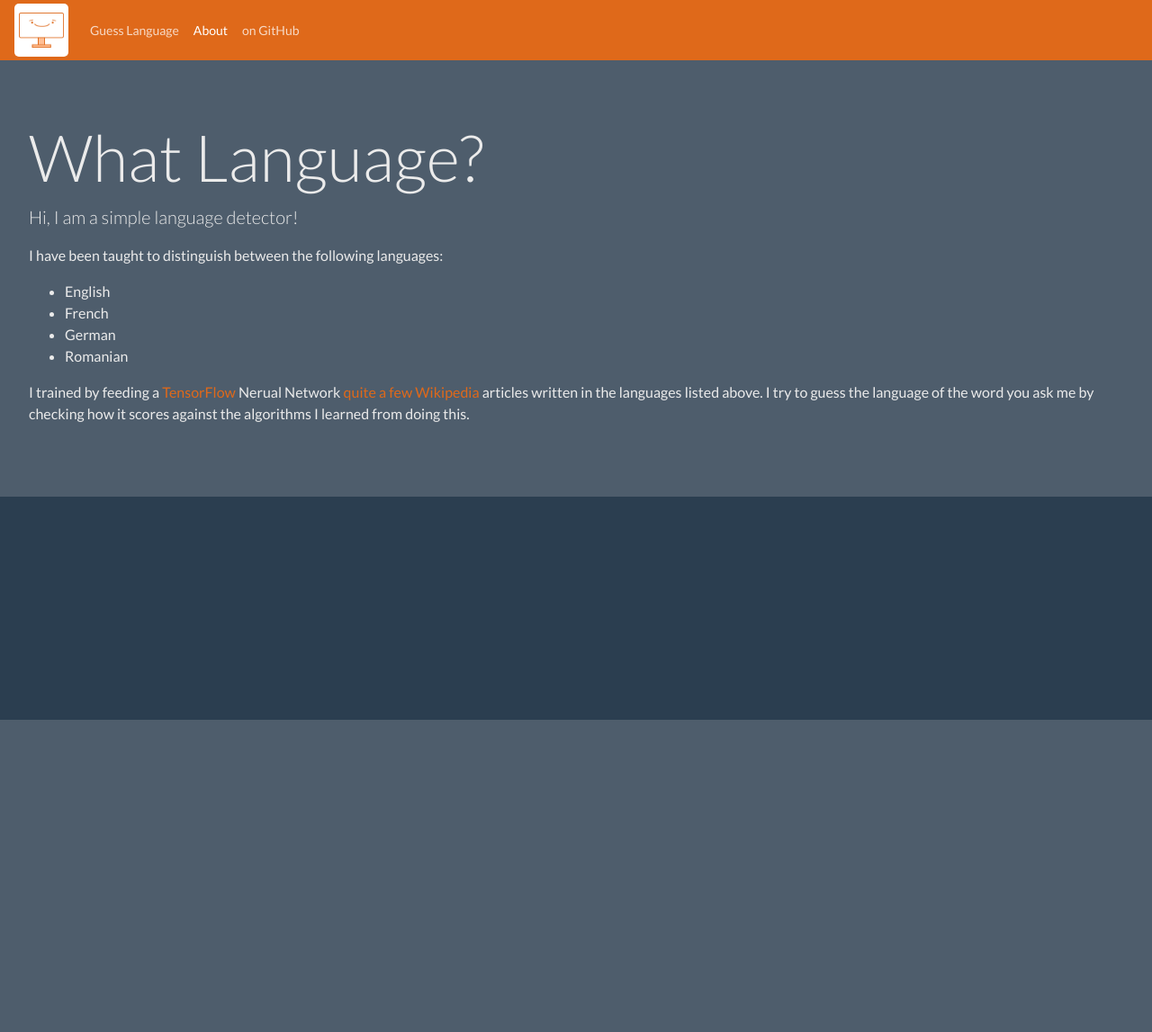
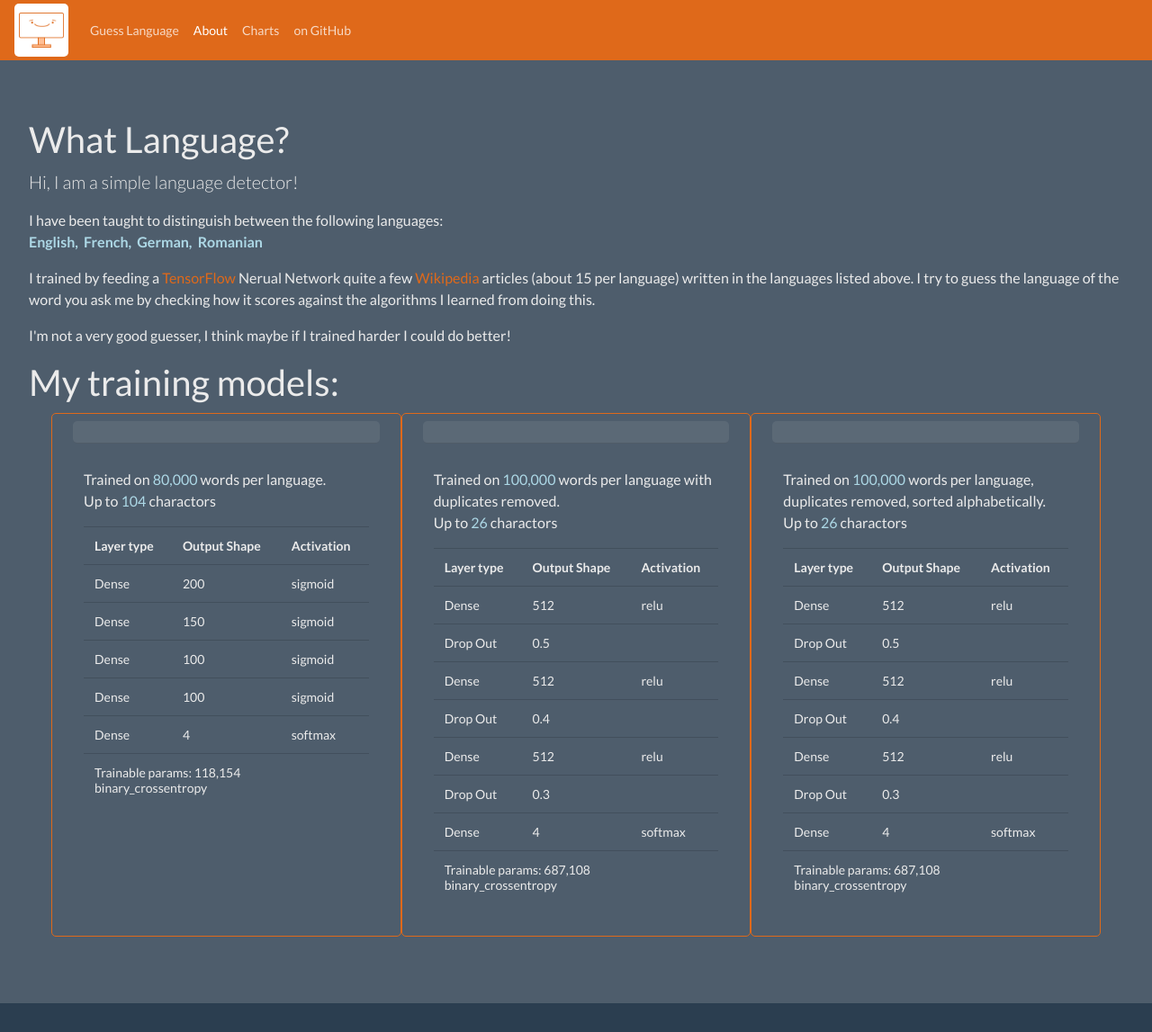
Before and after one commit to cristina-iacob/language_detection_api, a Flask app: page /about in a window 1280 px wide. Shown: the whole page at 90% size. Before the commit the page ends 800 px from the top, so only its background shows below. Run offline with Flask 2, Linux system fonts and the light colour scheme; some libraries are stand-ins or nearby versions.

Commit message:
linked tableau charts, added to about page

```diff
--- a/web/app.py
+++ b/web/app.py
@@ -229,6 +229,10 @@ def root():
 def about():
 	return app.send_static_file('about.html')
 
+@app.route('/charts')
+def charts():
+	return app.send_static_file('charts.html')
+
 if __name__ == "__main__":
     #debug=True
     app.run()
--- a/web/static/about.html
+++ b/web/static/about.html
@@ -8,11 +8,11 @@
 
 <body>
   <nav class="navbar navbar-expand-lg navbar-dark bg-primary">
-                <a class="navbar-brand" style="background-color:white; border-radius:5px !important" href="/"><img alt="What Language"
-                    title="Hi!" width=60 class="img-fluid img-thumbnail"
-                    style="border-color:white; background-color:white;"
-                    src="./images/wl_icon.png"></a>
-                <button class="navbar-toggler" type="button" data-toggle="collapse" data-target="#navbarColor01" aria-controls="navbarColor01" aria-expanded="false" aria-label="Toggle navigation">
+    <a class="navbar-brand" style="background-color:white; border-radius:5px !important" href="/"><img
+        alt="What Language" title="Hi!" width=60 class="img-fluid img-thumbnail"
+        style="border-color:white; background-color:white;" src="./images/wl_icon.png"></a>
+    <button class="navbar-toggler" type="button" data-toggle="collapse" data-target="#navbarColor01"
+      aria-controls="navbarColor01" aria-expanded="false" aria-label="Toggle navigation">
       <span class="navbar-toggler-icon"></span>
     </button>
 
@@ -21,9 +21,14 @@
         <li class="nav-item">
           <a class="nav-link" href="/">Guess Language</a>
         </li>
+
         <li class="nav-item">
           <a class="nav-link active" href="/about">About</a>
         </li>
+        <li class="nav-item">
+            <a class="nav-link" href="/charts">Charts</a>
+        </li>
+
         <li class="nav-item">
           <a class="nav-link" href="https://github.com/aminura/Project-4">on GitHub</a>
         </li>
@@ -32,23 +37,184 @@
   </nav>
 
   <div class="jumbotron">
-                <h1 class="display-3">What Language?</h1>
+    <h1 class="display-5">What Language?</h1>
     <p class="lead">Hi, I am a simple language detector!</p>
     <p>I have been taught to distinguish between the following languages:
-                    <ul>
-                        <li>English</li>
-                        <li>French</li>
-                        <li>German</li>
-                        <li>Romanian</li>
-                    </ul>
+      <br><strong style="color:lightblue">English,&nbsp;&nbsp;French,&nbsp;&nbsp;German,&nbsp;&nbsp;Romanian</strong>
     </p>
-                <p>I trained by feeding a <a href="https://www.tensorflow.org/">TensorFlow</a> Nerual Network <a href="https://www.wikipedia.org/">quite a few Wikipedia</a> articles written in the languages listed above.
-                I try to guess the language of the word you ask me by checking how it scores against the algorithms I learned from doing this.</p>
+    <p>I trained by feeding a <a href="https://www.tensorflow.org/">TensorFlow</a> Nerual Network quite a few <a
+        href="https://www.wikipedia.org/">Wikipedia</a> articles (about 15 per language) written in the
+      languages listed above.
+      I try to guess the language of the word you ask me by checking how it scores against the algorithms I learned from
+      doing this.</p>
+    <p>I'm not a very good guesser, I think maybe if I trained harder I could do better!</p>
+
+    <h1 class="display-9">My training models:</h1>
+    <div class="col-sm-12">
+      <div class="row" style="margin:10px;">
+        <div class="card col-md-4 col-sm-6 border-primary" style="border-radius:5px;">
+          <div class="card-header m-2" style="border-radius:5px;"></div>
+          <div class="card-body">
+            <p>Trained on <span style="color:lightblue">80,000</span> words per language.<br>Up to <span
+                style="color:lightblue">104</span> charactors</p>
+            <table class="table">
+              <tr>
+                <th>Layer type</th>
+                <th>Output Shape</th>
+                <th>Activation</th>
+              </tr>
+              <tr>
+                <td>Dense</td>
+                <td>200</td>
+                <td>sigmoid</td>
+              </tr>
+              <tr>
+                <td>Dense</td>
+                <td>150</td>
+                <td>sigmoid</td>
+              </tr>
+              <tr>
+                <td>Dense</td>
+                <td>100</td>
+                <td>sigmoid</td>
+              </tr>
+              <tr>
+                <td>Dense</td>
+                <td>100</td>
+                <td>sigmoid</td>
+              </tr>
+              <tr>
+                <td>Dense</td>
+                <td>4</td>
+                <td>softmax</td>
+              </tr>
+              <tr>
+                <td colspan=3>Trainable params: 118,154<br>binary_crossentropy</td>
+              </tr>
+            </table>
+
+          </div>
+        </div>
+
+        <div class="card col-md-4 col-sm-6 border-primary" style="border-radius:5px;">
+          <div class="card-header m-2" style="border-radius:5px;"></div>
+          <div class="card-body">
+            <p>Trained on <span style="color:lightblue">100,000</span> words per language with duplicates removed.<br>Up to <span
+                style="color:lightblue">26</span> charactors</p>
+            <table class="table">
+              <tr>
+                <th>Layer type</th>
+                <th>Output Shape</th>
+                <th>Activation</th>
+              </tr>
+              <tr>
+                <td>Dense</td>
+                <td>512</td>
+                <td>relu</td>
+              </tr>
+              <tr>
+                <td>Drop Out</td>
+                <td>0.5</td>
+                <td></td>
+              </tr>
+              <tr>
+                <td>Dense</td>
+                <td>512</td>
+                <td>relu</td>
+              </tr>
+              <tr>
+                <td>Drop Out</td>
+                <td>0.4</td>
+                <td></td>
+              </tr>
+              <tr>
+                <td>Dense</td>
+                <td>512</td>
+                <td>relu</td>
+              </tr>
+              <tr>
+                <td>Drop Out</td>
+                <td>0.3</td>
+                <td></td>
+              </tr>
+              <tr>
+                <td>Dense</td>
+                <td>4</td>
+                <td>softmax</td>
+              </tr>
+              <tr>
+                <td colspan=3>Trainable params: 687,108<br>binary_crossentropy</td>
+              </tr>
+            </table>
+          </div>
+        </div>
+
+        <div class="card col-md-4 col-sm-6 border-primary" style="border-radius:5px;">
+            <div class="card-header m-2" style="border-radius:5px;"></div>
+            <div class="card-body">
+              <p>Trained on <span style="color:lightblue">100,000</span> words per language, duplicates removed, sorted alphabetically.<br>Up to <span
+                  style="color:lightblue">26</span> charactors</p>
+              <table class="table">
+                <tr>
+                  <th>Layer type</th>
+                  <th>Output Shape</th>
+                  <th>Activation</th>
+                </tr>
+                <tr>
+                  <td>Dense</td>
+                  <td>512</td>
+                  <td>relu</td>
+                </tr>
+                <tr>
+                  <td>Drop Out</td>
+                  <td>0.5</td>
+                  <td></td>
+                </tr>
+                <tr>
+                  <td>Dense</td>
+                  <td>512</td>
+                  <td>relu</td>
+                </tr>
+                <tr>
+                  <td>Drop Out</td>
+                  <td>0.4</td>
+                  <td></td>
+                </tr>
+                <tr>
+                  <td>Dense</td>
+                  <td>512</td>
+                  <td>relu</td>
+                </tr>
+                <tr>
+                  <td>Drop Out</td>
+                  <td>0.3</td>
+                  <td></td>
+                </tr>
+                <tr>
+                  <td>Dense</td>
+                  <td>4</td>
+                  <td>softmax</td>
+                </tr>
+                <tr>
+                  <td colspan=3>Trainable params: 687,108<br>binary_crossentropy</td>
+                </tr>
+              </table>
+            </div>
+          </div>
+
+      </div>
+    </div>
+  </div>
+
 
   </div>
 
 </body>
-<script src="https://code.jquery.com/jquery-3.3.1.slim.min.js" integrity="sha384-q8i/X+965DzO0rT7abK41JStQIAqVgRVzpbzo5smXKp4YfRvH+8abtTE1Pi6jizo" crossorigin="anonymous"></script>
-<script src="https://cdnjs.cloudflare.com/ajax/libs/popper.js/1.14.7/umd/popper.min.js" integrity="sha384-UO2eT0CpHqdSJQ6hJty5KVphtPhzWj9WO1clHTMGa3JDZwrnQq4sF86dIHNDz0W1" crossorigin="anonymous"></script>
-<script src="https://stackpath.bootstrapcdn.com/bootstrap/4.3.1/js/bootstrap.min.js" integrity="sha384-JjSmVgyd0p3pXB1rRibZUAYoIIy6OrQ6VrjIEaFf/nJGzIxFDsf4x0xIM+B07jRM" crossorigin="anonymous"></script>
+<script src="https://code.jquery.com/jquery-3.3.1.slim.min.js"
+  integrity="sha384-q8i/X+965DzO0rT7abK41JStQIAqVgRVzpbzo5smXKp4YfRvH+8abtTE1Pi6jizo" crossorigin="anonymous"></script>
+<script src="https://cdnjs.cloudflare.com/ajax/libs/popper.js/1.14.7/umd/popper.min.js"
+  integrity="sha384-UO2eT0CpHqdSJQ6hJty5KVphtPhzWj9WO1clHTMGa3JDZwrnQq4sF86dIHNDz0W1" crossorigin="anonymous"></script>
+<script src="https://stackpath.bootstrapcdn.com/bootstrap/4.3.1/js/bootstrap.min.js"
+  integrity="sha384-JjSmVgyd0p3pXB1rRibZUAYoIIy6OrQ6VrjIEaFf/nJGzIxFDsf4x0xIM+B07jRM" crossorigin="anonymous"></script>
+
 </html>
--- a/web/templates/index.html
+++ b/web/templates/index.html
@@ -30,6 +30,9 @@
                 <li class="nav-item">
                     <a class="nav-link" href="/about">About</a>
                 </li>
+                <li class="nav-item">
+                        <a class="nav-link" href="/charts">Charts</a>
+                     </li>
                 <li class="nav-item">
                     <a class="nav-link" href="https://github.com/aminura/Project-4">on GitHub</a>
                 </li>
```
Also changed, not shown: web/static/charts.html (added, +75 -0 lines), web/templates/about.html (deleted, +0 -49 lines). Lines whose indentation alone changed are shown as unchanged.
